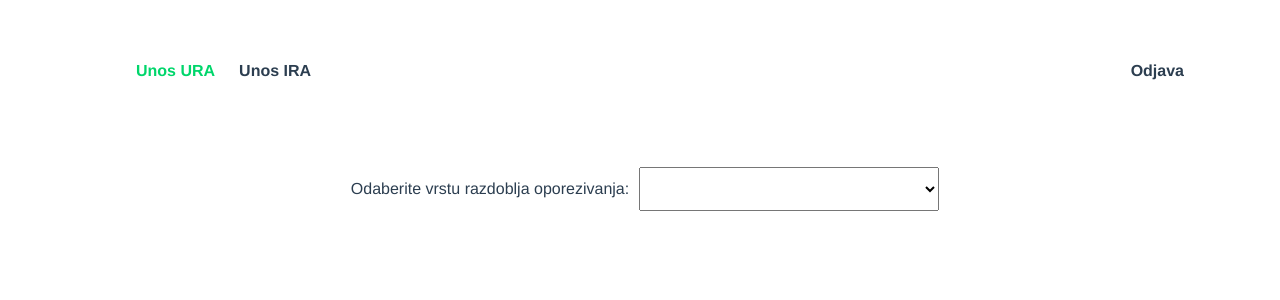
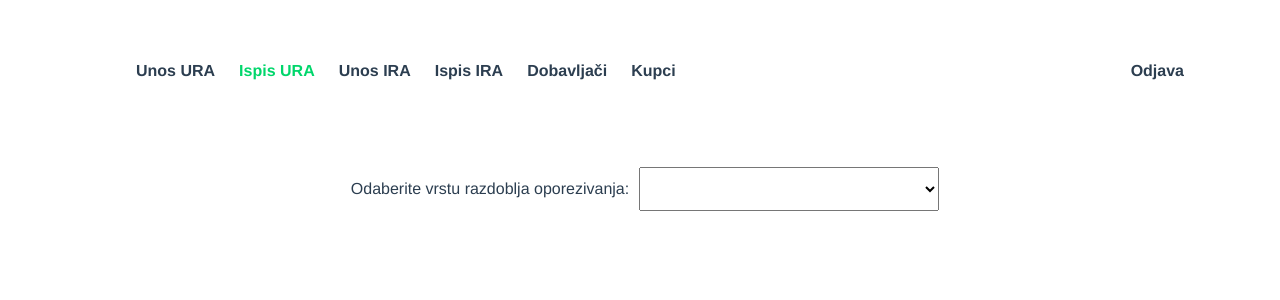
Before and after one commit to mkurilic/pdvHR-frontend, a Vue app: page /ura in a window 1280 px wide. Shown: the top 300 px of the page. Built offline with nearby package versions, Linux system fonts and the light colour scheme.

Commit message:
fixed routes

```diff
--- a/src/components/partials/ClientNavBar.vue
+++ b/src/components/partials/ClientNavBar.vue
@@ -18,8 +18,6 @@
     </div>
     <div id="navbar" class="navbar-menu">
       <div class="navbar-start">
-        <router-link to="/ura" class="navbar-item">URA</router-link>
-        <router-link to="/ira" class="navbar-item">IRA</router-link>
 
       </div>
       <div class="navbar-end">
--- a/src/components/partials/SomeClientNavBar.vue
+++ b/src/components/partials/SomeClientNavBar.vue
@@ -18,8 +18,12 @@
     </div>
     <div id="navbar" class="navbar-menu">
       <div class="navbar-start">
-        <router-link to="/ura" class="navbar-item">Unos URA</router-link>
-        <router-link to="/ira" class="navbar-item">Unos IRA</router-link>
+        <router-link to="/ura/insert" class="navbar-item">Unos URA</router-link>
+        <router-link to="/ura" class="navbar-item">Ispis URA</router-link>
+        <router-link to="/ira/insert" class="navbar-item">Unos IRA</router-link>
+        <router-link to="/ira" class="navbar-item">Ispis IRA</router-link>
+        <router-link to="/suppliers" class="navbar-item">Dobavljači</router-link>
+        <router-link to="/buyers" class="navbar-item">Kupci</router-link>
 
       </div>
       <div class="navbar-end">
```
